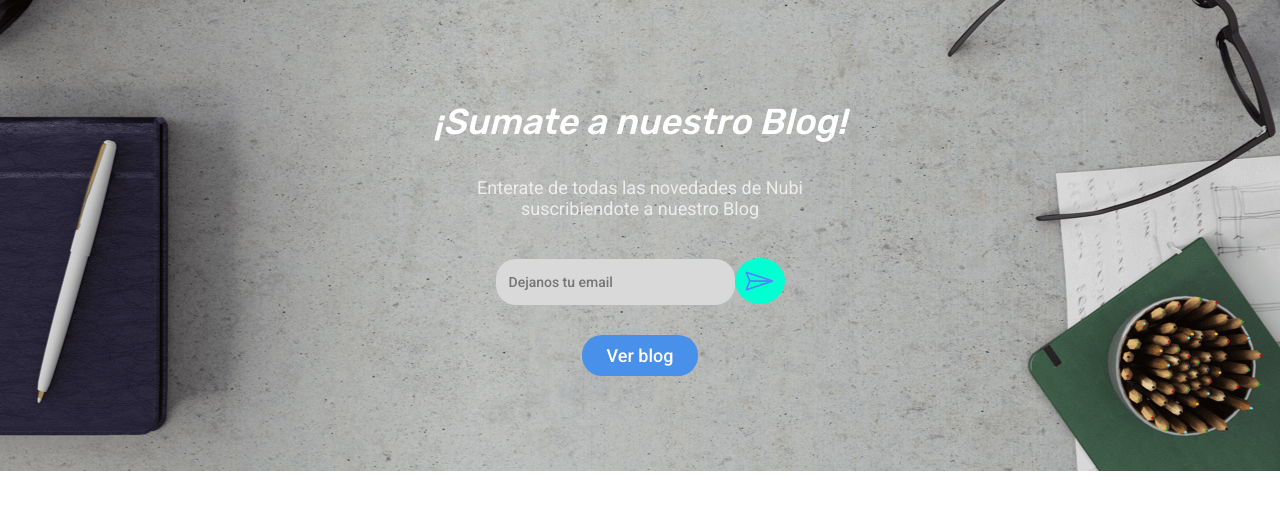
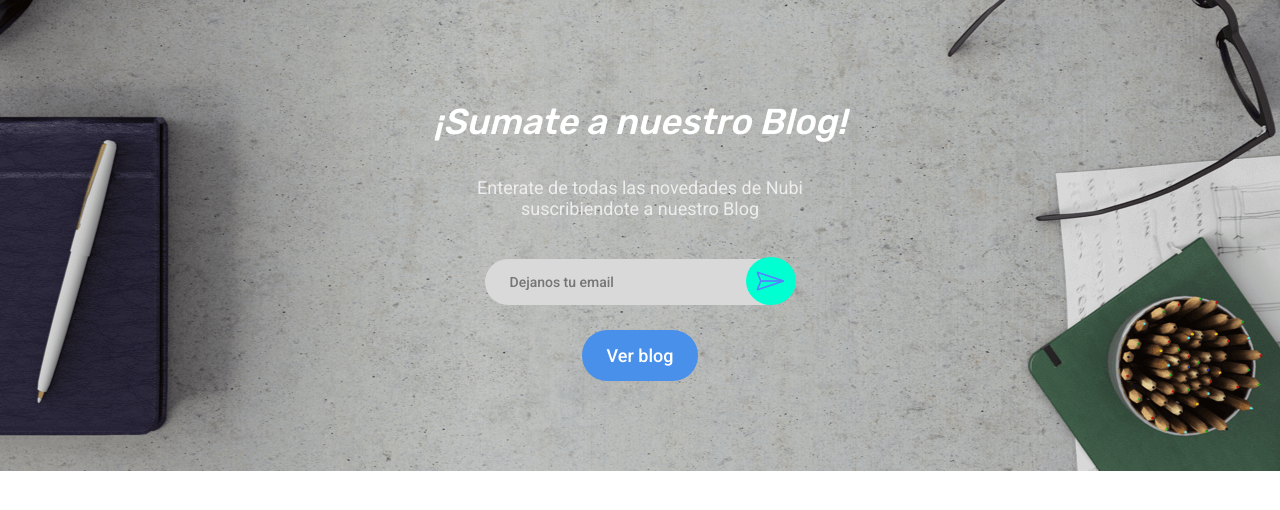
Before and after one commit to jonathanlevrero/NubiProyecto, a React (Create React App) app in the folder nubilanding/: page / in a window 1280 px wide. Shown: the top 510 px of the page. Built offline with nearby package versions, Linux system fonts and the light colour scheme.

Commit message:
maquete mas cosas para el formulario como usar constructor, onChange, acomodar los espacios sean 2, tambien modifique en estilos el input los lados sean mas largos y el boton lo agrande un poco la altura

```diff
--- a/nubilanding/src/components/blog/form.js
+++ b/nubilanding/src/components/blog/form.js
@@ -2,22 +2,35 @@
 import styles from './styles.module.scss';
 
 
-class Form extends React.Component{
-    render(){
-        return(
-            <form   className={styles.formContenedor}>
-                        {/*<label htmlFor="email">Dejanos tu email</label>*/}
-                        <input type="email" placeholder="Dejanos tu email" className={styles.input}></input>
-                        <botton type="submit" className={styles.enviar}></botton>
-            </form>
-        )
+class Form extends React.Component {
+  state = { email: '', boton: '' };
+  constructor(args) {
+    super(args)
+    this.state = {
+
     }
+  }
+
+  onChange (e){
+    this.setState ({
+      [e.target.email]: e.target.value
+    })
+  }
+  render() {
+    return (
+      <form className={styles.formContenedor}>
+        {/*<label htmlFor="email">Dejanos tu email</label>*/}
+        <input
+          type="email"
+          name="email"
+          placeholder="Dejanos tu email"
+          value={this.state.email}
+          onChange={this.onChange.bind(this)}
+          className={styles.input}></input>
+        <botton type="submit" name="boton" className={styles.enviar}></botton>
+      </form>
+    );
+  }
 }
 
-
-
-
-
-
-
 export default Form;
--- a/nubilanding/src/components/blog/styles.module.scss
+++ b/nubilanding/src/components/blog/styles.module.scss
@@ -1,22 +1,21 @@
 @import url('https://fonts.googleapis.com/css?family=Roboto:400,500|Rubik:300,500&display=swap');
 
-.contenedorGeneral{
+.contenedorGeneral {
     width: 100%;
-    height: 500px;
+    height: 500px;  /*height: 500px; porque en px si puedo alargar la medidas de altura?*/
     margin-top:-24px;
     background-image: url('../../assets/bg_blog.png');
     background-repeat: no-repeat;
     object-fit: fill;
-    /*height: 500px; porque en px si puedo alargar la medidas de altura?*/
 }
 
-.contenedor{
+.contenedor {
     position: relative;
     top:100px;
     margin: 10px 0px;
 }
 
-.titulo{
+.titulo {
     font-family: 'Rubik';
     font-weight: 500;
     font-style: italic;
@@ -24,18 +23,15 @@
     color:#ffffff;
 }
 
-.texto{
+.texto {
     padding: 10px 0px 0px;
     font-family: 'Roboto';
     font-weight: 400;
     font-size: 18px;
     color:#EDEDED;
-    /*background-color: green;*/
-    /*width: 28%;
-    height:50px;*/
 }
 
-.formContenedor{
+.formContenedor {
     margin: 40px 0px;
 }
 
@@ -44,24 +40,21 @@
     font-weight: 500;
     font-size: 14px;
     color: #6A6A6A;
-    background-color:#D9D9D9;
-    padding: 10px 60px 10px 8px;
-    border:transparent solid 5px;;
-    border-radius:  20px;
-    display: inline-block;
-
-
+    background-color: #D9D9D9;
+    padding: 10px 110px 10px 20px;
+    border: transparent solid 5px;;
+    border-radius:  35px;
 }
 
-.enviar{
-    padding: 8px 20px;
-    border:transparent solid 5px;;
+.enviar {
+    padding: 9px 20px;
+    border:transparent solid 5px;
     border-radius:  80%;
     background-color: #00FFD1;
     background-image: url('../../assets/ic_send2_blue.svg');
     background-position: center;
     background-repeat: no-repeat;
-
+    margin-left:-40px;
 }
 
 .ver{
@@ -70,10 +63,9 @@
     font-size: 18px;
     color:#ffffff;
     background-color:#4890EA;
-    padding: 5px 20px;
+    padding: 10px 20px;
     border:transparent solid 5px;;
-    border-radius:  20px;
-
+    border-radius:  25px;
 }
 
 /*
```
